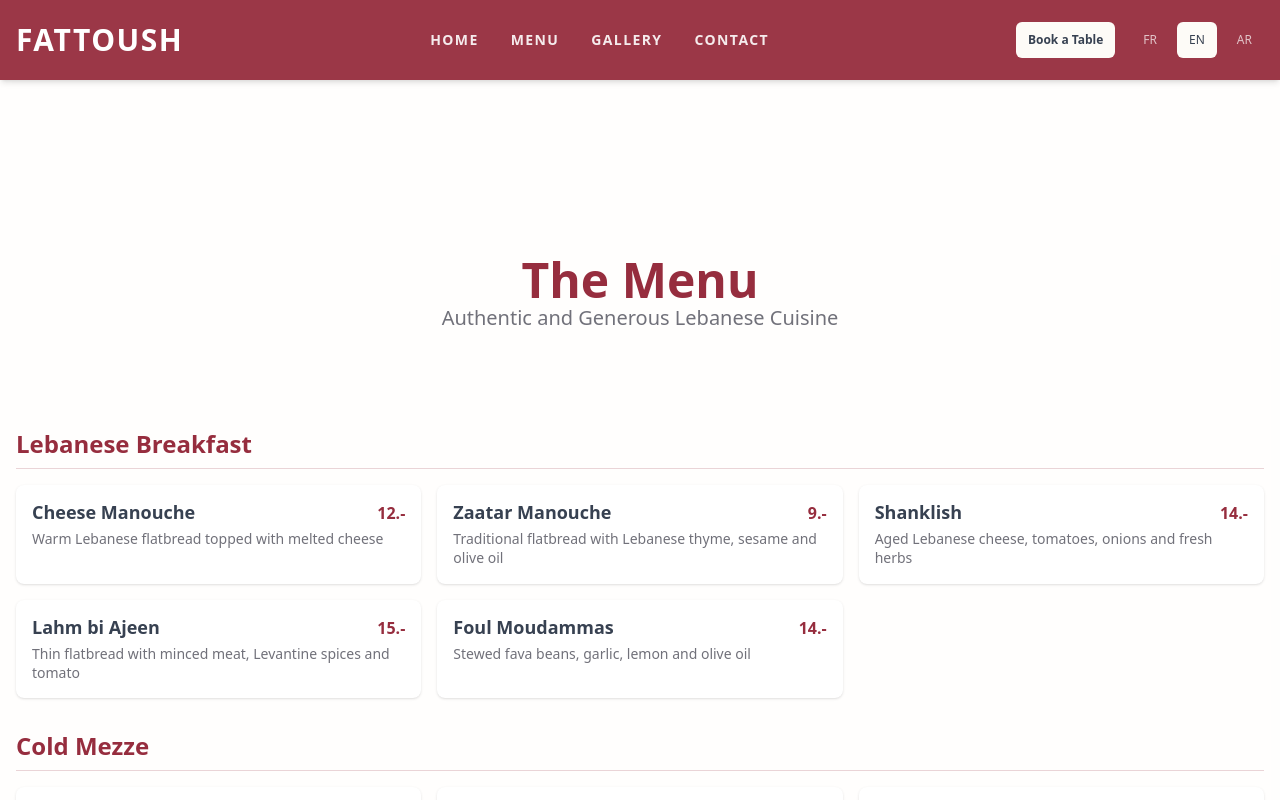
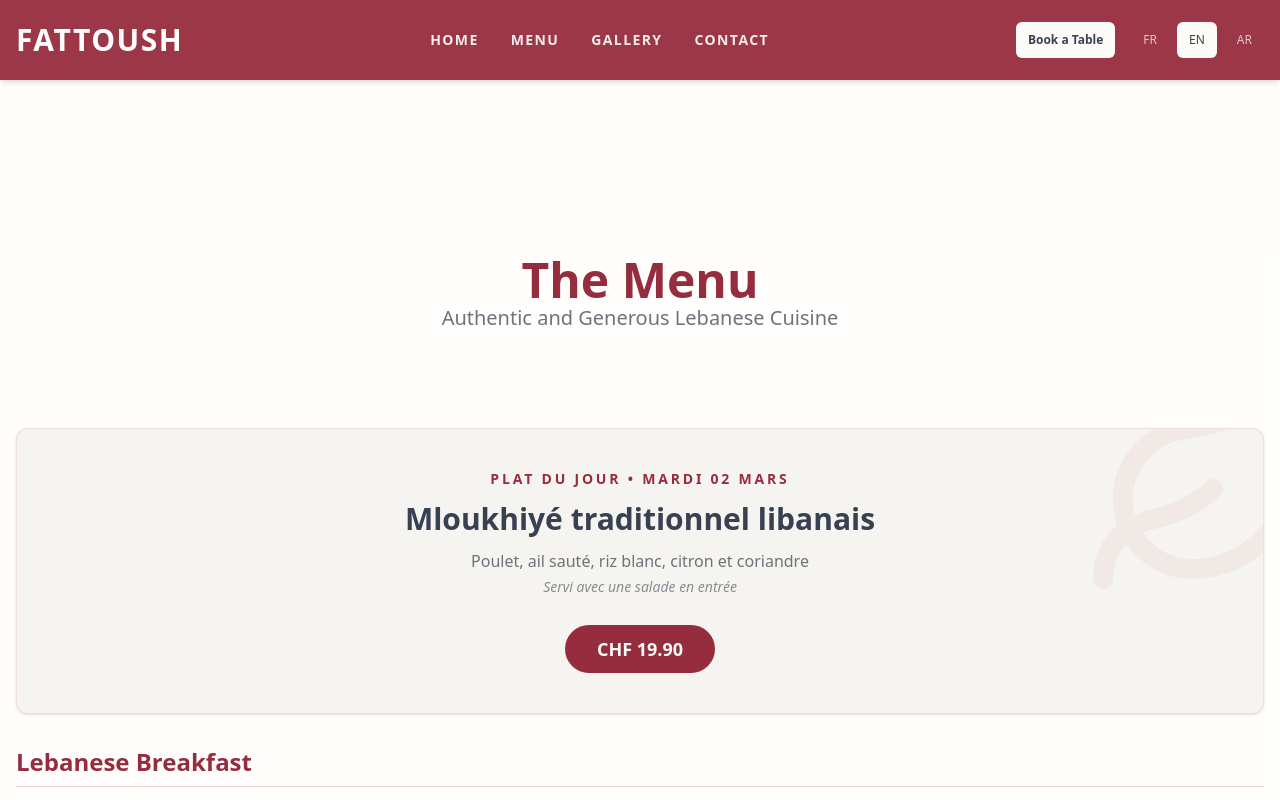
Before and after one commit to lopezdamien/fattoush, a Next.js app: page /en/menu in a window 1280 px wide. Shown: the top 800 px of the page. Built offline with nearby package versions, Linux system fonts and the light colour scheme.

Commit message:
feat(menu): add plat du jour section nicely centered as per user request

```diff
--- a/src/app/[locale]/menu/page.tsx
+++ b/src/app/[locale]/menu/page.tsx
@@ -3,6 +3,7 @@ import { Section } from "@/components/ui/Section";
 import { FadeIn } from "@/components/ui/FadeIn";
 import { getTranslations } from "next-intl/server";
 import { Link } from "@/i18n/routing";
+import { Leaf } from "lucide-react";
 
 type MenuCategory = "breakfast" | "cold_mezze" | "hot_mezze" | "mezze_menus" | "main_dishes" | "grill" | "sandwich_menus" | "kids_menus" | "desserts" | "drinks";
 
@@ -131,6 +132,44 @@ export default function MenuPage() {
                 </FadeIn>
             </Section>
 
+            {/* Plat du Jour (Compact version) */}
+            <div className="container mx-auto px-4 mb-8">
+                <FadeIn delay={0.1}>
+                    <div className="relative overflow-hidden bg-[#F6F4F0] rounded-xl border border-primary/10 p-6 md:p-10 flex flex-col items-center justify-center gap-5 shadow-sm text-center">
+                        <div className="absolute right-0 top-0 text-primary opacity-5 transform translate-x-1/4 -translate-y-1/4 pointer-events-none">
+                            <Leaf size={240} />
+                        </div>
+
+                        <div className="relative z-10 flex flex-col items-center space-y-3 w-full max-w-2xl">
+                            <div className="inline-flex items-center space-x-3 justify-center w-full">
+                                <span className="text-xs md:text-sm font-bold tracking-[0.2em] text-primary uppercase">
+                                    Plat du jour • Mardi 02 Mars
+                                </span>
+                            </div>
+
+                            <h2 className="text-2xl md:text-3xl font-bold text-foreground">
+                                Mloukhiyé traditionnel libanais
+                            </h2>
+
+                            <div className="space-y-1">
+                                <p className="text-base text-muted-foreground font-medium">
+                                    Poulet, ail sauté, riz blanc, citron et coriandre
+                                </p>
+                                <p className="text-sm italic text-muted-foreground/80">
+                                    Servi avec une salade en entrée
+                                </p>
+                            </div>
+                        </div>
+
+                        <div className="relative z-10 mt-2">
+                            <span className="inline-block bg-primary text-secondary px-8 py-2.5 rounded-full font-semibold text-lg hover:shadow-md transition-shadow">
+                                CHF 19.90
+                            </span>
+                        </div>
+                    </div>
+                </FadeIn>
+            </div>
+
             <div className="container mx-auto px-4 pb-12 space-y-8">
                 {(categories).map((category, sectionIndex) => (
                     <FadeIn key={category} delay={sectionIndex * 0.1}>
--- a/src/app/[locale]/page.tsx
+++ b/src/app/[locale]/page.tsx
@@ -64,6 +64,8 @@ export default function Home() {
           </FadeIn>
         </div>
       </section>
+
+
 
       {/* Spirit Section */}
       <Section className="bg-background text-center space-y-12">
--- /dev/null
+++ b/test-tail.js
@@ -0,0 +1 @@
+/* nothing */
--- /dev/null
+++ b/test-tail2.js
@@ -0,0 +1 @@
+/* nothing */
--- /dev/null
+++ b/test-tail3.js
@@ -0,0 +1 @@
+/* nothing */
--- /dev/null
+++ b/test-tail5.js
@@ -0,0 +1 @@
+/* nothing */
```
